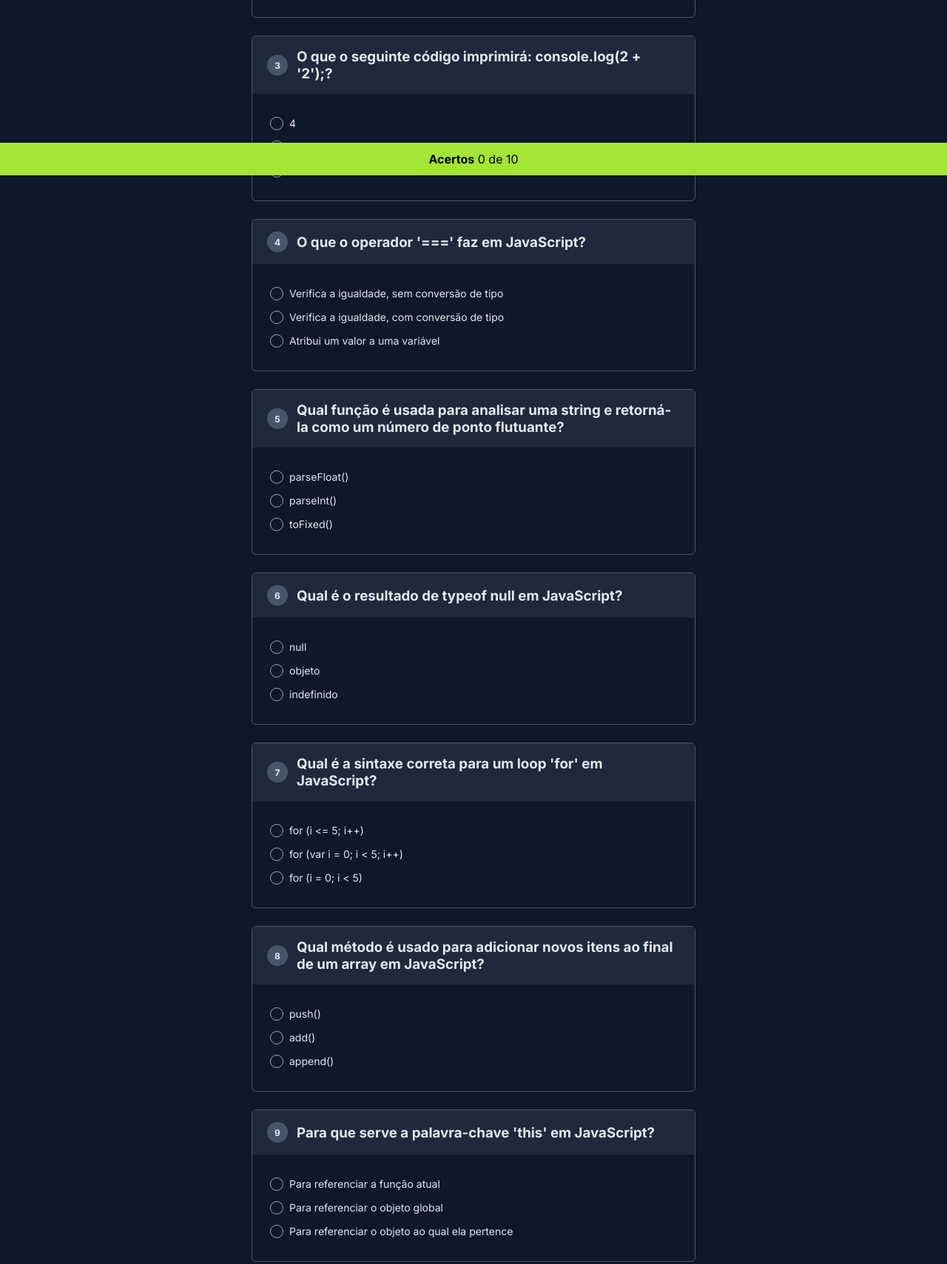
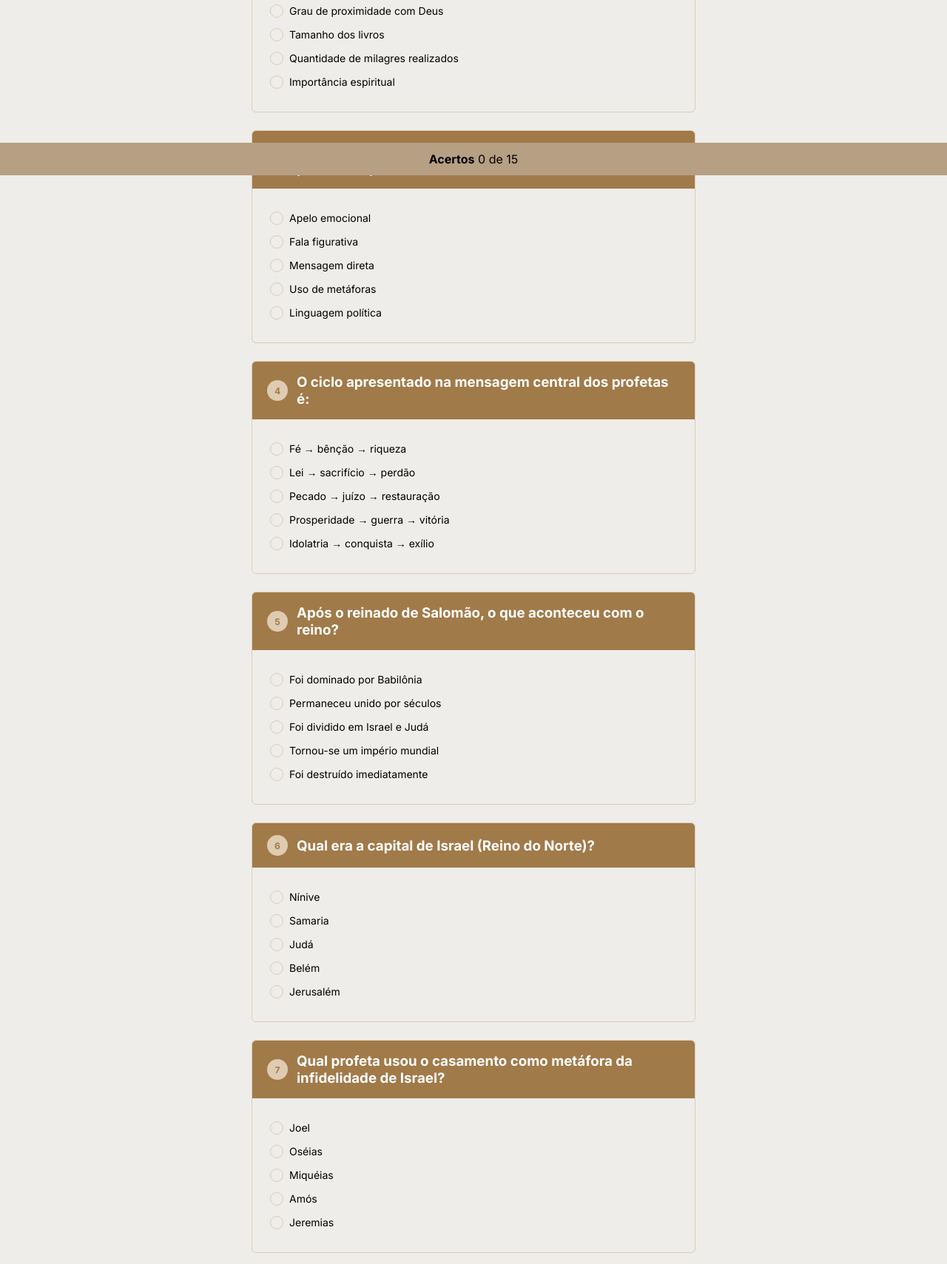
Before and after one commit to Ismael-Moraes/Quiz-MR, a website: page index.html in a window 1280 px wide. Shown: the part 563-2272 px from the top of the page at 74% size. Drawn offline with Linux system fonts and the light colour scheme.

Commit message:
Quiz sobre profetas, com música e save

```diff
--- a/index.html
+++ b/index.html
@@ -5,6 +5,7 @@
     <meta name="viewport" content="width=device-width, initial-scale=1.0">
     <link rel="shortcut icon" href="Mr Logo.jpg" type="image/x-icon">
     <link rel="stylesheet" href="style.css">
+    <audio src="kahootmusic.mp3" id="audio" autoplay loop></audio>
     <title>Quiz MR</title>
 </head>
 <body>
@@ -32,7 +33,7 @@
 
         <div id="acertos">
             <strong>Acertos</strong>
-            <span>0 de 10</span>
+            <span>0 de 15</span>
         </div>
     </main>
 
--- /dev/null
+++ b/package.json
@@ -0,0 +1,5 @@
+{
+"engines": {
+    "node": "24.x"
+}
+}
--- a/script.js
+++ b/script.js
@@ -1,3 +1,10 @@
+// ================= MUSICA =================
+const audio = document.getElementById('audio')
+audio.volume = 0.4
+window.addEventListener('click', () => {
+    audio.play()
+})
+
 // ================= COOKIES =================
 function setCookie(nome, valor, dias) {
     const data = new Date()
@@ -17,70 +24,169 @@ function getCookie(nome) {
 // ================= PERGUNTAS =================
 const perguntas = [
     {
-    pergunta: "Qual é a forma correta de declarar uma variável em JavaScript?",
-    resposta: ["x = 10;", "variável x = 10;", "let x = 10;"],
-    correta: 2
+        pergunta: "Qual era o papel principal dos profetas no Antigo Testamento?",
+        resposta: [
+            "Governar Israel politicamente",
+            "Ser porta-vozes de Deus e confrontar o povo",
+            "Prever o futuro detalhadamente",
+            "Escrever leis para Israel seguir firmemente",
+            "Liderar guerras contra inimigos e seguir adiante do povo"
+        ],
+        correta: 1
     },
     {
-    pergunta: "Qual dos seguintes não é um tipo de dado primitivo em JavaScript?",
-    resposta: ["Número", "Matriz (Array)", "Booleano"],
-    correta: 1
+        pergunta: "O que caracteriza a divisão entre profetas maiores e menores?",
+        resposta: [
+            "Período histórico",
+            "Grau de proximidade com Deus",
+            "Tamanho dos livros",
+            "Quantidade de milagres realizados",
+            "Importância espiritual"
+        ],
+        correta: 2
     },
     {
-    pergunta: "O que o seguinte código imprimirá: console.log(2 + '2');?",
-    resposta: ["4", "22", "Erro de Sintaxe"],
-    correta: 1
+        pergunta: "Qual dessas NÃO é uma característica da linguagem profética apresentada?",
+        resposta: [
+            "Apelo emocional",
+            "Fala figurativa",
+            "Mensagem direta",
+            "Uso de metáforas",
+            "Linguagem política"
+        ],
+        correta: 4
     },
     {
-    pergunta: "O que o operador '===' faz em JavaScript?",
-    resposta: [
-        "Verifica a igualdade, sem conversão de tipo",
-        "Verifica a igualdade, com conversão de tipo",
-        "Atribui um valor a uma variável"
-    ],
-    correta: 0
+        pergunta: "O ciclo apresentado na mensagem central dos profetas é:",
+        resposta: [
+            "Fé → bênção → riqueza",
+            "Lei → sacrifício → perdão",
+            "Pecado → juízo → restauração",
+            "Prosperidade → guerra → vitória",
+            "Idolatria → conquista → exílio"
+        ],
+        correta: 2
     },
     {
-    pergunta: "Qual função é usada para analisar uma string e retorná-la como um número de ponto flutuante?",
-    resposta: ["parseFloat()", "parseInt()", "toFixed()"],
-    correta: 0
+        pergunta: "Após o reinado de Salomão, o que aconteceu com o reino?",
+        resposta: [
+            "Foi dominado por Babilônia",
+            "Permaneceu unido por séculos",
+            "Foi dividido em Israel e Judá",
+            "Tornou-se um império mundial",
+            "Foi destruído imediatamente"
+        ],
+        correta: 2
     },
     {
-    pergunta: "Qual é o resultado de typeof null em JavaScript?",
-    resposta: ["null", "objeto", "indefinido"],
-    correta: 1
+        pergunta: "Qual era a capital de Israel (Reino do Norte)?",
+        resposta: [
+            "Nínive",
+            "Samaria",
+            "Judá",
+            "Belém",
+            "Jerusalém"
+        ],
+        correta: 1
     },
     {
-    pergunta: "Qual é a sintaxe correta para um loop 'for' em JavaScript?",
-    resposta: [
-        "for (i <= 5; i++)",
-        "for (var i = 0; i < 5; i++)",
-        "for (i = 0; i < 5)"
-    ],
-    correta: 1
+        pergunta: "Qual profeta usou o casamento como metáfora da infidelidade de Israel?",
+        resposta: [
+            "Joel",
+            "Oséias",
+            "Miquéias",
+            "Amós",
+            "Jeremias"
+        ],
+        correta: 1
     },
     {
-    pergunta: "Qual método é usado para adicionar novos itens ao final de um array em JavaScript?",
-    resposta: ["push()", "add()", "append()"],
-    correta: 0
+        pergunta: "Qual alternativa melhor resume o problema denunciado por um dos profetas do Reino do Norte?",
+        resposta: [
+            "Falta de líderes políticos",
+            "Ausência total de religião em Israel",
+            "Dominação estrangeira direta",
+            "Prosperidade econômica acompanhada de injustiça social",
+            "Falta de conhecimento militar do povo"
+        ],
+        correta: 3
     },
     {
-    pergunta: "Para que serve a palavra-chave 'this' em JavaScript?",
-    resposta: [
-        "Para referenciar a função atual",
-        "Para referenciar o objeto global",
-        "Para referenciar o objeto ao qual ela pertence"
-    ],
-    correta: 2
+        pergunta: "Qual é o ponto central do conflito apresentado por um dos profetas antes da invasão babilônica?",
+        resposta: [
+            "A dificuldade de reconstruir o templo",
+            "A rejeição completa da fé pelo povo",
+            "O questionamento sobre como Deus permite e usa a injustiça",
+            "A revolta contra a lei de Moisés",
+            "A dúvida sobre a existência de Deus"
+        ],
+        correta: 2
     },
     {
-    pergunta: "Qual é o propósito da declaração 'break' em JavaScript?",
-    resposta: [
-        "Para encerrar um loop ou declaração switch",
-        "Para pular o restante do bloco de código",
-        "Para sair da função atual"
-    ],
-    correta: 0
+        pergunta: "Qual livro foi provavelmente escrito por Jeremias e expressa luto pela queda de Jerusalém?",
+        resposta: [
+            "Naum",
+            "Lamentações",
+            "Daniel",
+            "Isaías",
+            "Ezequiel"
+        ],
+        correta: 1
+    },
+    {
+        pergunta: "Qual profeta atuou durante o exílio babilônico e falou sobre restauração e responsabilidade individual?",
+        resposta: [
+            "Amós",
+            "Obadias",
+            "Ezequiel",
+            "Jonas",
+            "Ageu"
+        ],
+        correta: 2
+    },
+    {
+        pergunta: "Qual profeta criticou uma religiosidade fria no período pós-exílio?",
+        resposta: [
+            "Miquéias",
+            "Naum",
+            "Joel",
+            "Malaquias",
+            "Zacarias"
+        ],
+        correta: 3
+    },
+    {
+        pergunta: "Qual profeta anunciou a queda de Nínive destacando a justiça implacável de Deus?",
+        resposta: [
+            "Naum",
+            "Jonas",
+            "Amós",
+            "Malaquias",
+            "Zacarias"
+        ],
+        correta: 0
+    },
+    {
+        pergunta: "Qual desses profetas atuou após o exílio com foco na reconstrução do templo e motivação do povo?",
+        resposta: [
+            "Isaías",
+            "Jeremias",
+            "Obadias",
+            "Ageu",
+            "Habacuque"
+        ],
+        correta: 3
+    },
+    {
+        pergunta: "Qual alternativa melhor descreve a diferença entre Jonas e Naum em relação a Nínive?",
+        resposta: [
+            "Ambos focam em Israel, não em Nínive",
+            "Ambos anunciam apenas destruição",
+            "Jonas ignora Nínive e Naum a salva",
+            "Jonas anuncia juízo e Naum anuncia restauração",
+            "Jonas anuncia misericórdia e Naum anuncia juízo"
+        ],
+        correta: 4
     }
 ]
 
--- a/style.css
+++ b/style.css
@@ -14,7 +14,7 @@
 }
 
 body{
-    background-color: #0f172a;
+    background-color: #eeedea;
 }
 
 main{
@@ -26,9 +26,10 @@ main{
 header{
     align-items: center;
     display: flex;
+    justify-content: center;
     margin-top: 10px;
     padding-bottom: 24px;
-    border-bottom: 1px solid #334155;
+    border-bottom: 1px solid #a17a49;
 }
 
 header img{
@@ -38,7 +39,7 @@ header img{
 
 header h1{
     font-size: 30px;
-    color: #f1f5f9;
+    color: #000000;
     padding-left: 15px;
 }
 
@@ -48,24 +49,25 @@ header h1{
 
 .quiz-item{
     margin-top: 24px;
-    border: 1px solid #475569;
+    border: 1px solid #decbb1;
     border-radius: 6px;
     overflow: hidden;
 }
 
 .quiz-item h3{
     padding: 16px 20px;
-    color: #e2e8f0;
+    color: #ffffff;
     display: flex;
     align-items: center;
     gap: 12px;
-    background-color: #1e293b;
+    background-color: #a17a49;
 }
 
 .quiz-item h3::before{
     counter-increment: quiz-item;
     content: counter(quiz-item);
-    background-color: #475569;
+    background-color: #decbb1;
+    color: #a17a49;
     width: 28px;
     height: 28px;
     display: flex;
@@ -90,12 +92,12 @@ header h1{
     display: flex;
     align-items: center;
     gap: 8px;
-    color: #e2e8f0;
+    color: #000000;
 }
 
 input{
     all: unset;
-    border: 1px solid #94a3b8;
+    border: 1px solid #decbb1;
     width: 16px;
     height: 16px;
     border-radius: 50%;
@@ -106,20 +108,20 @@ input{
 }
 
 input:checked{
-    border: 1px solid #A3E635;
+    border: 1px solid #b79f84;
 }
 
 input:checked::before{
     content: "";
     width: 10px;
     height: 10px;
-    background-color: #A3E635;
+    background-color: #b79f84;
     border-radius: 50px;
 }
 
 #acertos {
     text-align: center;
-    background-color: #A3E635;
+    background-color: #b79f84;
     position: fixed;
     bottom: 0;
     left: 0;
```
Also changed, not shown: README.md (deleted), 1 other file.
